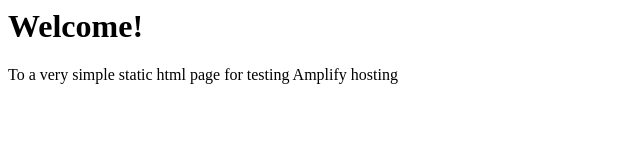
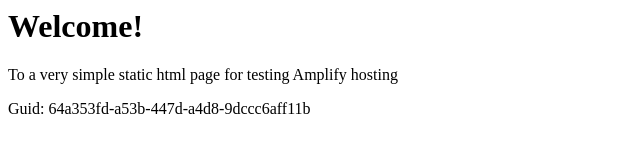
Before and after one commit to aws-aemilia-iad/Github-PR-Commit-Integration-Test-DoNotTouch-v1-preprod-us-east-1, a website: page src/index.html in a window 1280 px wide. Shown: the whole page, without its empty margins (0-640 px from the left). Drawn offline with Linux system fonts and the light colour scheme.

Commit message:
commit from integ tests

```diff
--- a/src/index.html
+++ b/src/index.html
@@ -1,3 +1,5 @@
+
+
 <html lang="en">
 
 <head>
@@ -10,6 +12,6 @@
 <body>
     <h1>Welcome!</h1>
     <p>To a very simple static html page for testing Amplify hosting</p>
-</body>
+    <p>Guid: 64a353fd-a53b-447d-a4d8-9dccc6aff11b</p></body>
 
 </html>
```
